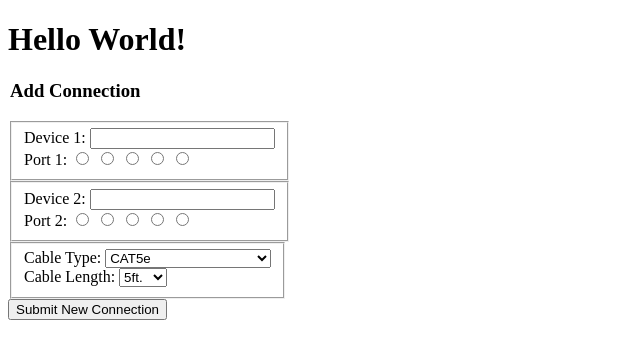
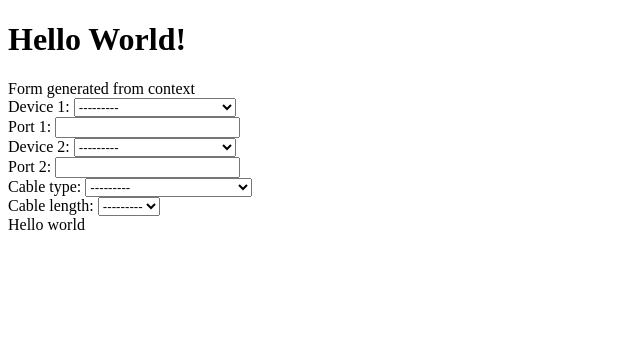
Before and after one commit to FamousHero/DjangoTutorial, a Django app: page /network-connections/ in a window 1280 px wide. Shown: the top 359 px of the page, without its empty margins (0-640 px from the left). Run offline with Django 5.2, Linux system fonts and the light colour scheme; data comes from the database, SQL or seed files in the repository.

Commit message:
[network_connections]: Update index.html & Create cable_form.html to render in views.index

```diff
--- /dev/null
+++ b/network_connections/templates/network_connections/cable_form.html
@@ -0,0 +1,14 @@
+{% extends "network_connections/index.html" %}
+{% load form_filters %}
+
+{% block CableFormBlock %}
+{% for field in CableForm %}
+    <div class="fieldWrapper">
+        {{ field.errors }}
+        <label for="{{field.id_for_label}}" class="whatever nothing">{{field.label}}: </label>
+        {{ field|add_class:"test whatever" }}
+    </div>
+
+{% endfor %}
+    <div class="nothing">Hello world</div>
+{% endblock CableFormBlock %}
--- a/network_connections/templates/network_connections/index.html
+++ b/network_connections/templates/network_connections/index.html
@@ -20,7 +20,7 @@
 </head>
 <body>
    <h1>Hello World!</h1>
-
+    <!--
         <form action="" method="post">
             {% csrf_token %}
             <legend>
@@ -91,6 +91,14 @@
             </div>
             <input type="submit" value="Submit New Connection">
         </form>
+        -->
+
+
+   <div>
+    Form generated from context
+   </div>
+
+   {% block CableFormBlock %}{% endblock %}
 
 </body>
 </html>
--- a/network_connections/views.py
+++ b/network_connections/views.py
@@ -1,4 +1,5 @@
 from django.shortcuts import render
+from .forms import CableForm
 
 # Create your views here.
 
@@ -16,4 +17,8 @@ from django.shortcuts import render
 #
 
 def index(request):
-    return render(request, "network_connections/index.html")
+    cable_form = CableForm()
+    context = {
+        "CableForm": cable_form
+    }
+    return render(request, "network_connections/cable_form.html", context)
```
Lines whose indentation alone changed are shown as unchanged.
